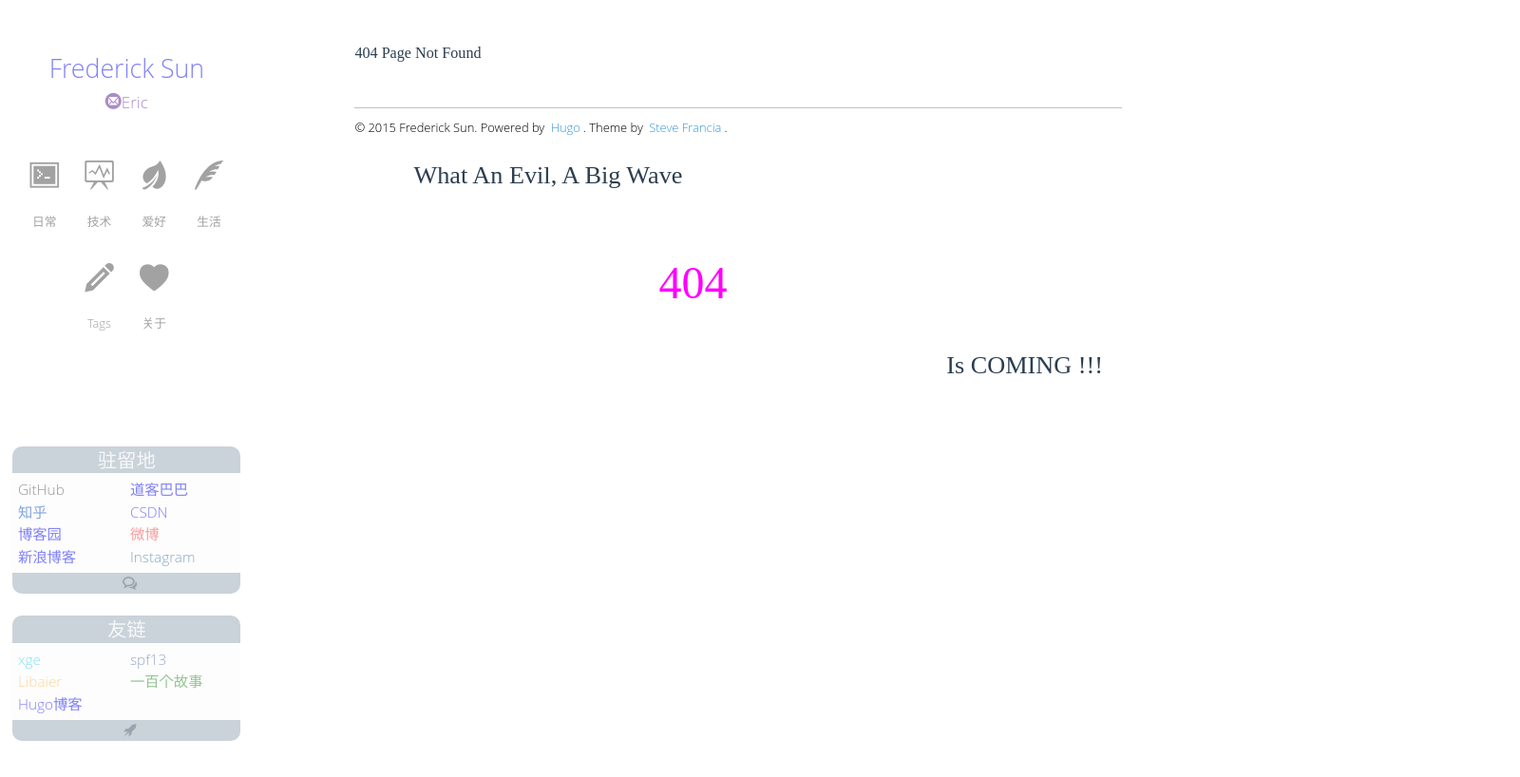
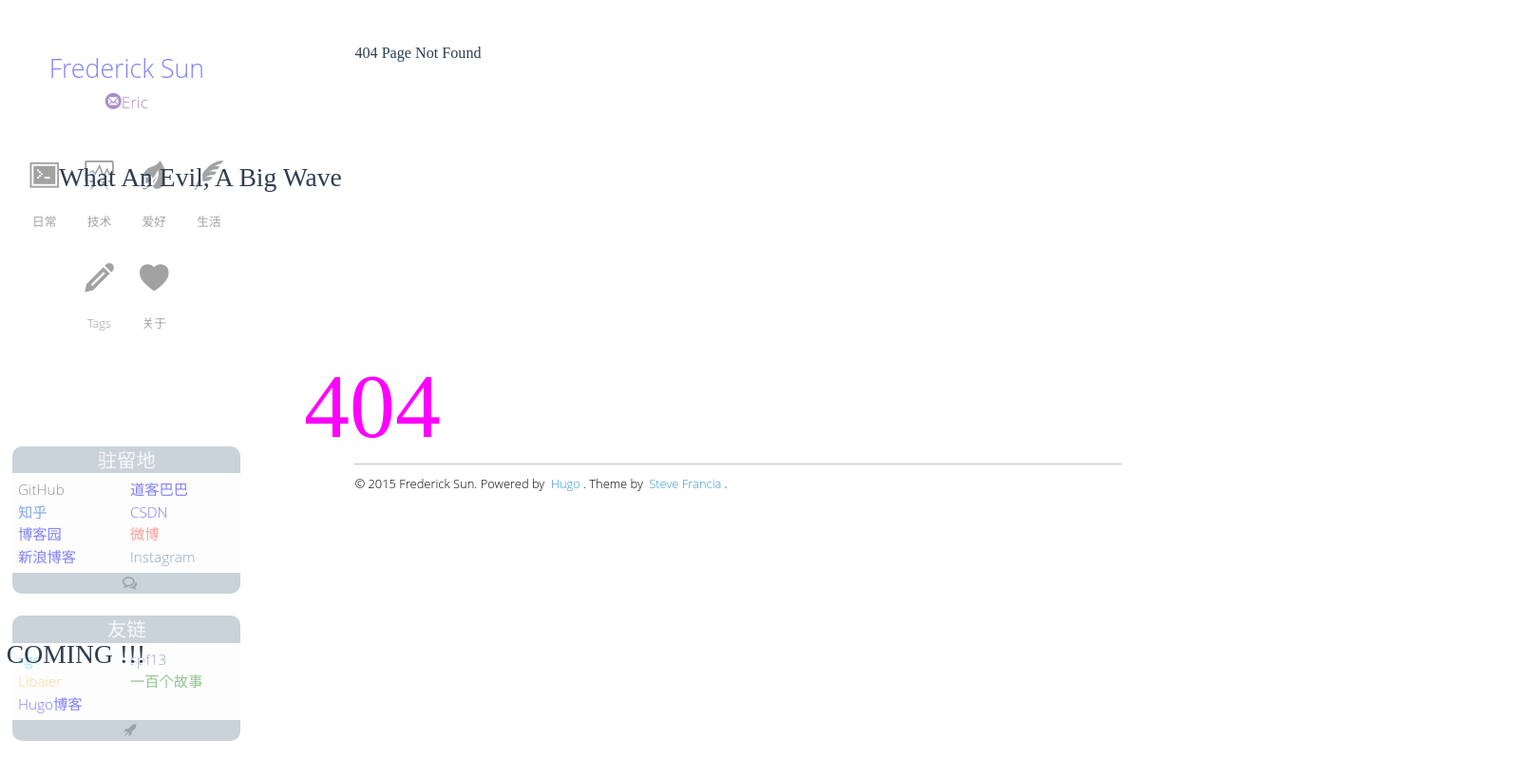
Before and after one commit to scbecho/scbecho.github.io, a plain HTML site: page 404.html in a window 1280 px wide. Shown: the whole page at 95% size, 1600 px wide, since content can reach past the window. Drawn offline with nearby package versions, Linux system fonts and the light colour scheme; a web font is replaced by a local one.

Commit message:
modify blog codes

```diff
--- a/404.html
+++ b/404.html
@@ -149,14 +149,13 @@
   <div>
    	<h3 id="title">404 Page not found</h3>
   </div>
+</section>
 
     <div style="position: relative">
-	<div style="position: absolute;left:62px;top:48px"><h2 style=""> What an evil,  A big wave </h2> </div>
-	<div style="position: absolute;left:320px;top:148px"><h1 style="color: #ff00ff; font-size: 48px;font-weight: bold"> 404</h1> </div>
-	<div style="position: absolute;right:20px;top:248px"><h2 style="promtion">is COMING !!!</h2></div>
+	<div style="position: relative;left:62px;top:48px"><h2 style=""> What an evil,  A big wave </h2> </div>
+	<div style="position: relative;left:320px;top:148px"><h1 style="color: #ff00ff; font-size: 96px;font-weight: bold"> 404</h1> </div>
+	<div style="position: relative;right:20px;top:248px"><h2 style="promtion">is COMING !!!</h2></div>
     </div>
-
-</section>
 
 
 <footer>
```
Also changed, not shown: tags/index.html (+6 -6 lines).
